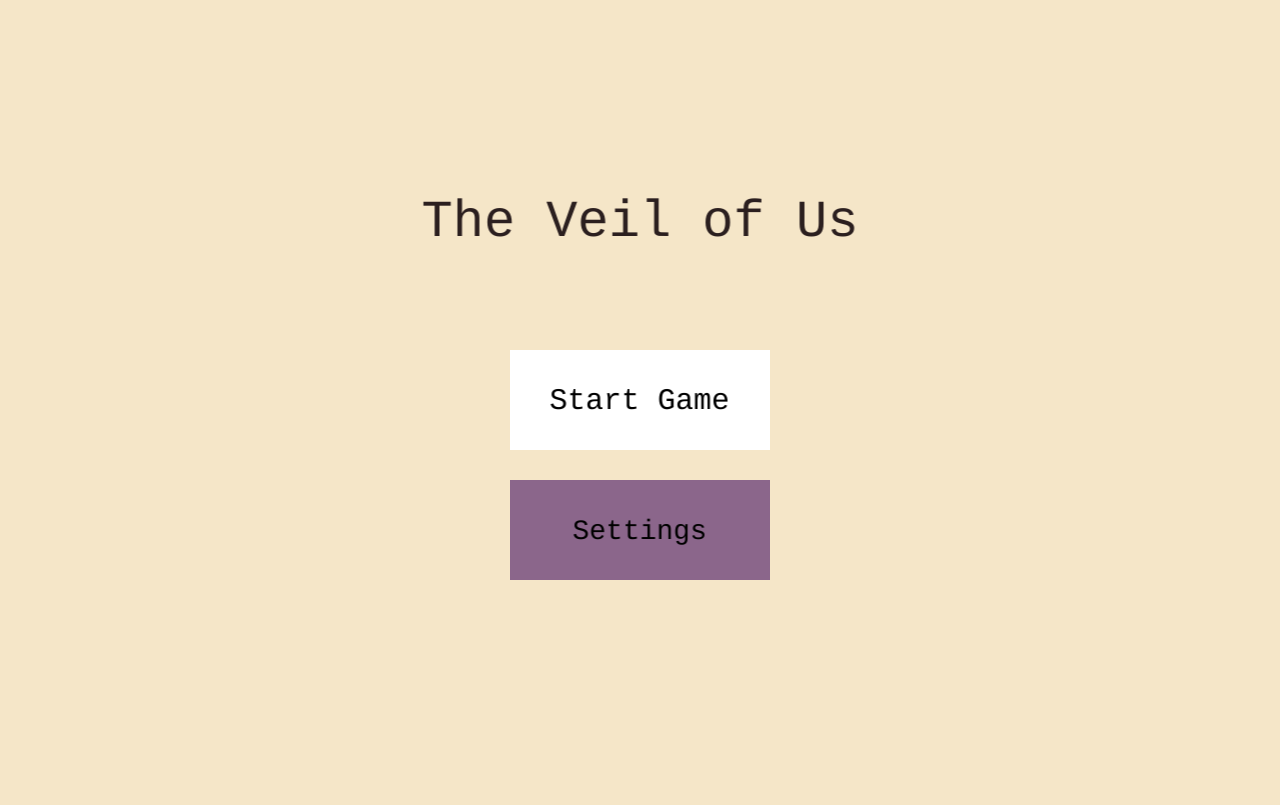
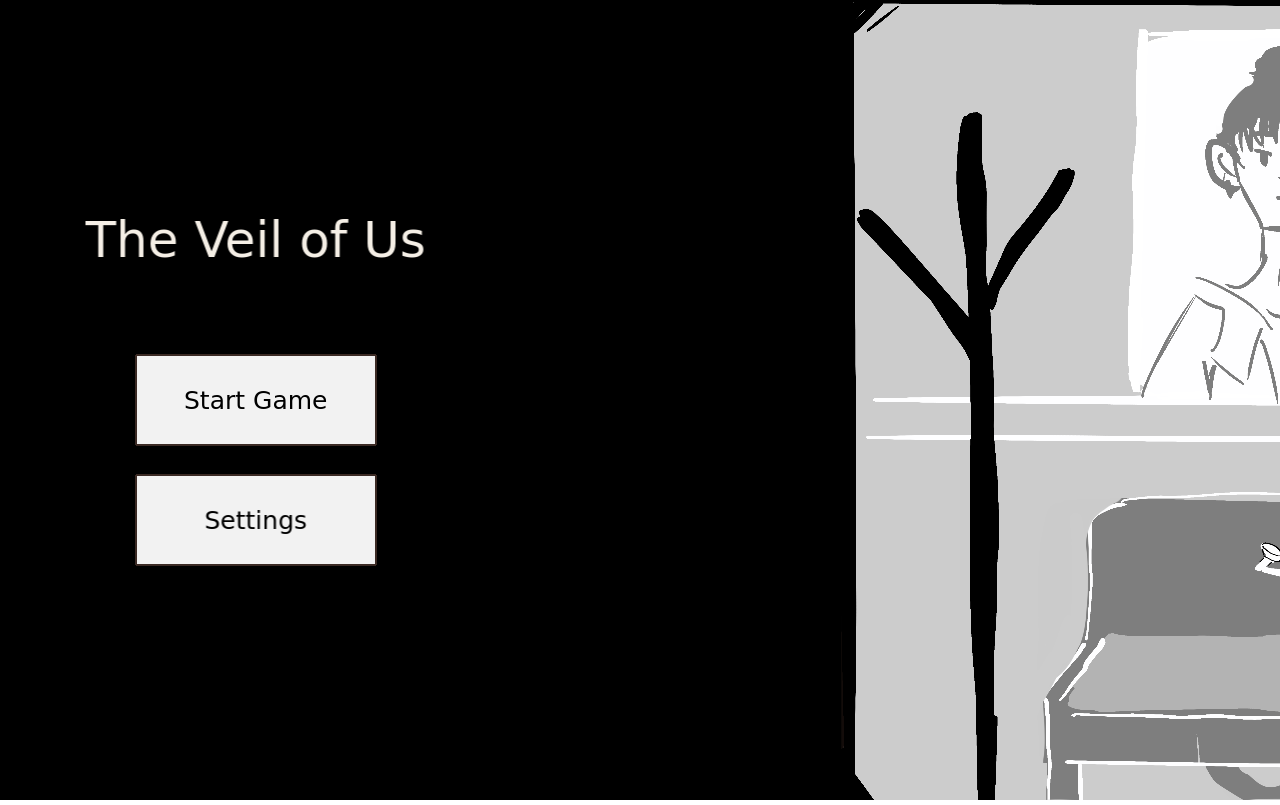
Before and after one commit to lisa0510/theveilofus, a website built with Vite: page index.html in a window 1280 px wide. Built offline with nearby package versions, Linux system fonts and the light colour scheme; animation ran at ten frames a second.

Commit message:
Intro Menu
added Img and Animation to start Tutorial

```diff
--- a/src/main.js
+++ b/src/main.js
@@ -9,7 +9,7 @@ import Customer from "./scenes/customerdialogue.js";
 const config = {
   type: Phaser.AUTO,
   parent: "app",
-  backgroundColor: "#f5e6c8",
+  backgroundColor: "x000000",
   scene: [Menu, Customer, CoffeeBar],
   scale: {
     mode: Phaser.Scale.RESIZE,
--- a/src/scenes/menu.js
+++ b/src/scenes/menu.js
@@ -1,63 +1,87 @@
 import Phaser from "phaser";
-import datacustomers from "../datacustomers.js";
 
 export default class Menu extends Phaser.Scene {
   constructor() {
     super("Menu");
   }
 
+  preload() {
+    this.load.image("introBg", "/assets/blockout/baristaStation/MirrorView_BaristaStation_Blockout01.png");
+  }
+
   create() {
+    const { width, height } = this.scale;
     const { centerX, centerY } = this.cameras.main;
 
-    this.cameras.main.setBackgroundColor("#f5e6c8");
+    // großes Hintergrundbild
+    // absichtlich seitlich verschoben starten
+    this.bg = this.add.image(centerX + 850, centerY, "introBg");
+    this.bg.setDisplaySize(width * 1.1, height * 1.1);
 
-    this.add.text(centerX, centerY - 180, "The Veil of Us", {
-      fontSize: "52px",
-      color: "#2b1f1f"
+    // optional dunkler Overlay für mehr Atmosphäre
+    //this.overlay = this.add.rectangle(centerX, centerY, width, height, 0x000000, 0.15);
+
+    this.title = this.add.text(centerX * 0.4, height * 0.3, "The Veil of Us", {
+      fontSize: "50px",
+      color: "#f5efe6",
+      fontFamily: "cursive",
     }).setOrigin(0.5);
 
-    // Start button
-    const startButton = this.add.rectangle(centerX, centerY, 260, 100, 0xffffff);
-    startButton.setInteractive({ useHandCursor: true });
 
-    this.add.text(centerX, centerY, "Start Game", {
-      fontSize: "30px",
-      color: "#000"
+    this.startButton = this.add.rectangle(width * 0.2, height * 0.5, 240, 90, 0xffffff, 0.95);
+    this.startButton.setStrokeStyle(2, 0x3b2a24);
+    this.startButton.setInteractive({ useHandCursor: true });
+
+    this.startText = this.add.text(width * 0.2, height * 0.5, "Start Game", {
+      fontSize: "25px",
+      color: "#000000",
+      fontFamily: "cursive",
     }).setOrigin(0.5);
 
-    startButton.on("pointerdown", () => {
-      this.scene.start("Customer", { customer: datacustomers[0] });
+    this.settingsButton = this.add.rectangle(width * 0.2, height * 0.65, 240, 90, 0xffffff, 0.95);
+    this.settingsButton.setStrokeStyle(2, 0x3b2a24);
+    this.settingsButton.setInteractive({ useHandCursor: true });
+
+    this.settingsText = this.add.text(width * 0.2, height * 0.65, "Settings", {
+      fontSize: "25px",
+      color: "#000000",
+      fontFamily: "cursive",
+    }).setOrigin(0.5);
+
+    // Start Game Klick
+    this.startButton.on("pointerdown", () => {
+      this.playIntroReveal();
+    });
+  }
+
+  playIntroReveal() {
+    this.startButton.disableInteractive();
+    this.settingsButton.disableInteractive();
+
+    // Buttons ausblenden
+    this.tweens.add({
+      targets: [
+        this.startButton,
+        this.startText,
+        this.settingsButton,
+        this.settingsText,
+        this.title
+      ],
+      alpha: 0,
+      y: "-=20",
+      duration: 800,
+      ease: "Sine.easeOut"
     });
 
-    startButton.on("pointerover", () => {
-      startButton.setFillStyle(0xdddddd);
+    // Hintergrund smooth in die Mitte bewegen Animation
+    this.tweens.add({
+      targets: this.bg,
+      x: this.cameras.main.centerX,
+      overlay: 0.85,
+      duration: 2000,
+      ease: "Sine.easeInOut"
     });
 
-    startButton.on("pointerout", () => {
-      startButton.setFillStyle(0xffffff);
-    });
 
-    // Settings button
-    const settingsY = centerY + 130;
-
-    const settingsButton = this.add.rectangle(centerX, settingsY, 260, 100, 0x8b668b);
-    settingsButton.setInteractive({ useHandCursor: true });
-
-    this.add.text(centerX, settingsY, "Settings", {
-      fontSize: "28px",
-      color: "#000"
-    }).setOrigin(0.5);
-
-    settingsButton.on("pointerdown", () => {
-      console.log("Settings clicked");
-    });
-
-    settingsButton.on("pointerover", () => {
-      settingsButton.setFillStyle(0xa57aa5);
-    });
-
-    settingsButton.on("pointerout", () => {
-      settingsButton.setFillStyle(0x8b668b);
-    });
   }
 }
--- a/src/style.css
+++ b/src/style.css
@@ -1,5 +1,5 @@
 :root {
-  font-family: system-ui, Avenir, Helvetica, Arial, sans-serif;
+  font-family: cursive;
 }
 
 html, body, #app {
@@ -11,5 +11,4 @@ html, body, #app {
 
 body {
   overflow: hidden;
-  background: #f5e6c8;
 }
```
Also changed, not shown: public/assets/Blockout/BaristaStation/ApronOFF_BaristaStation_Blockout01.png, public/assets/Blockout/BaristaStation/ApronON_BaristaStation_Blockout01.png, src/scenes/mirror.js (added), src/scenes/sacrifise.js (deleted).
